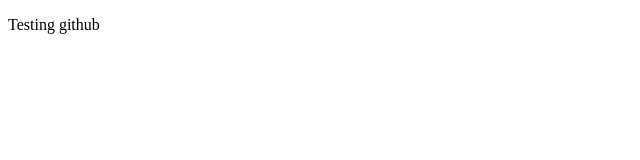
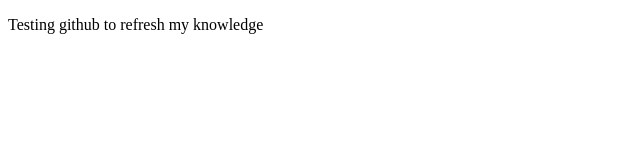
Before and after one commit to tmtkobedmx8/lecture0, a plain HTML site: page index.html in a window 1280 px wide. Shown: the whole page, without its empty margins (0-640 px from the left). Drawn offline with Linux system fonts and the light colour scheme.

Commit message:
Update index.html

```diff
--- a/index.html
+++ b/index.html
@@ -5,6 +5,6 @@
     <title>lecture0</title>
   </head>
   <body>
-    <p>Testing github</p>
+    <p>Testing github to refresh my knowledge</p>
   </body>
 </html>
```
